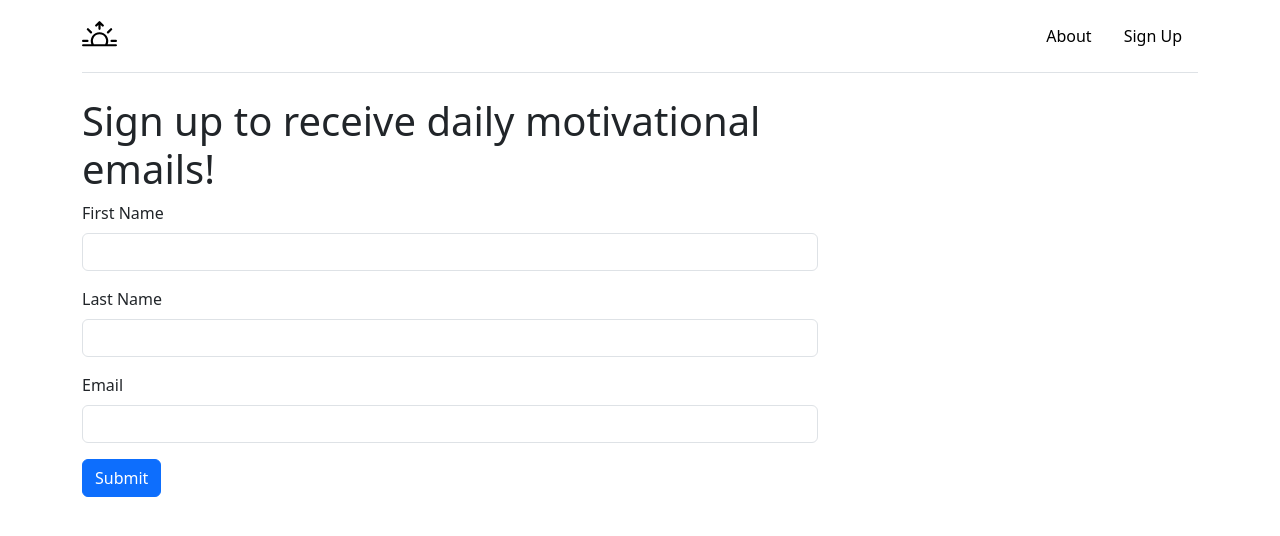
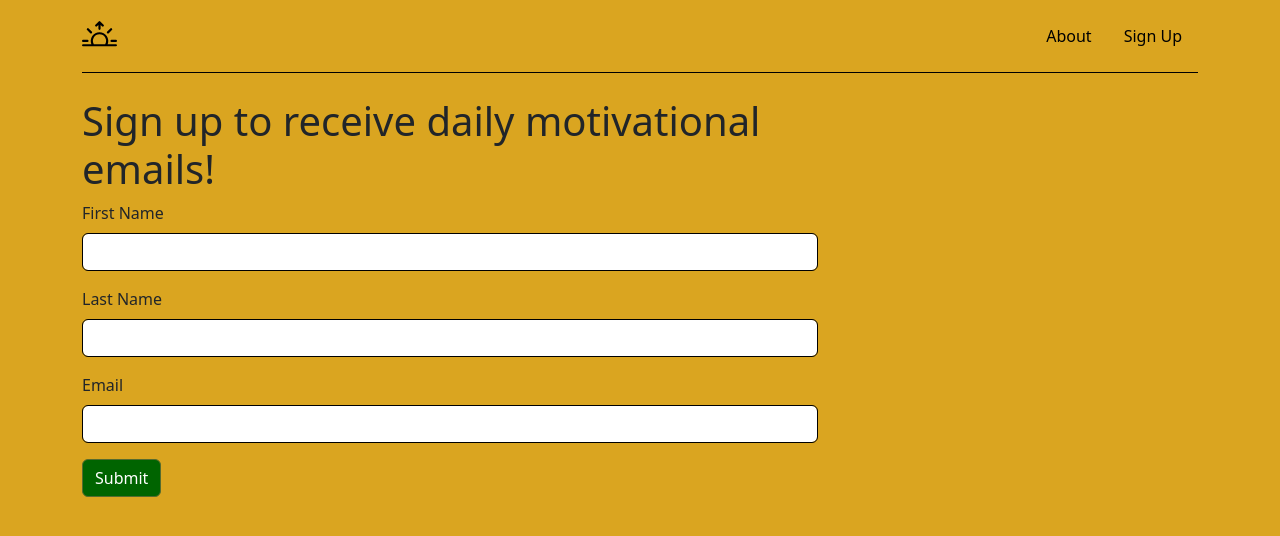
Before and after one commit to rrrraghav/motivational-quotes, a Flask app: page /signup in a window 1280 px wide. Shown: the top 536 px of the page. Run offline with Flask 3, Linux system fonts and the light colour scheme; parts of the project's set-up code (start-up, migrations or seed data) failed here and were passed over; some libraries are stand-ins or nearby versions.

Commit message:
styles.css

```diff
--- a/static/css/styles.css
+++ b/static/css/styles.css
@@ -6,3 +6,46 @@
     --bs-bg-opacity: 0;
     background-color: rgba(var(--bs-tertiary-bg-rgb),var(--bs-bg-opacity))!important;
 }
+
+.b-example-divider-index {
+    width: 0%;
+    height: 4.5rem;
+}
+
+.b-example-divider-form {
+    width: 0%;
+    height: 4.05rem;
+}
+
+body {
+    background-color: #DAA520;
+}
+
+.btn-primary {
+    --bs-btn-color: #fff;
+    --bs-btn-bg: darkgreen;
+    --bs-btn-border-color: darkolivegreen;
+    --bs-btn-hover-color: #fff;
+    --bs-btn-hover-bg: darkseagreen;
+    --bs-btn-hover-border-color: darkgreen;
+    --bs-btn-focus-shadow-rgb: 49,132,253;
+    --bs-btn-active-color: #fff;
+    --bs-btn-active-bg: darkgreen;
+    --bs-btn-active-border-color: darkgreen;
+    --bs-btn-active-shadow: inset 0 3px 5px rgba(0, 0, 0, 0.125);
+    --bs-btn-disabled-color: #fff;
+    --bs-btn-disabled-bg: darkgreen;
+    --bs-btn-disabled-border-color: darkgreen;
+}
+
+:root, [data-bs-theme=light] {
+    --bs-border-color: black;
+}
+
+a {
+    text-decoration: none
+}
+
+.nav {
+    --bs-nav-link-hover-color: black;
+}
```
